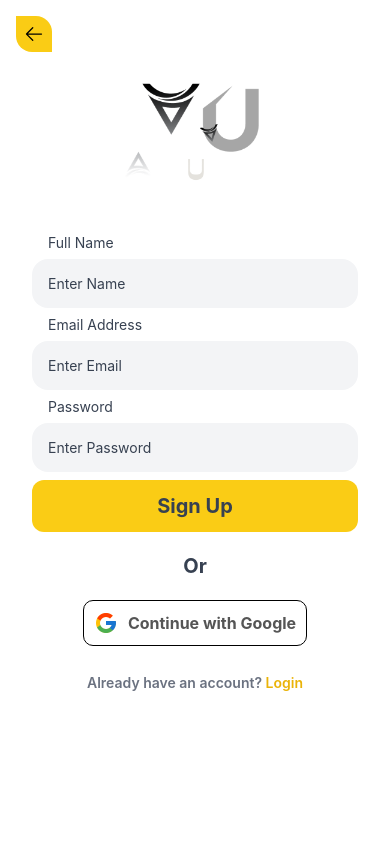
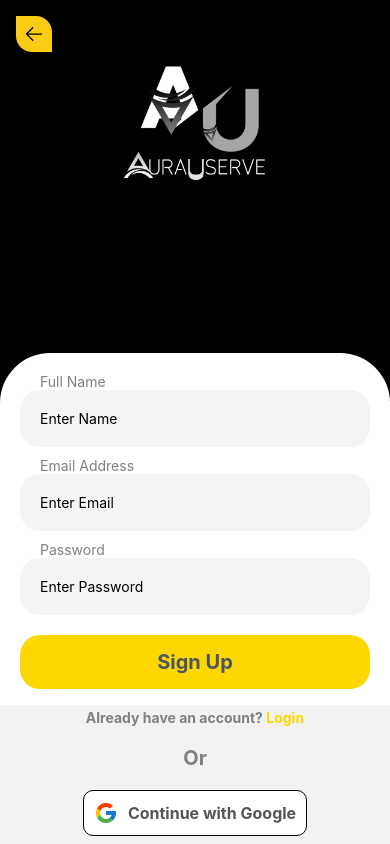
Before and after one commit to mu2602659/AuraUserve-Home-Services-Provider-Mobile-App, a React Native app: screen /SignUp in a window 390 px wide. Built offline with nearby package versions, Linux system fonts and the light colour scheme; no server answers.

Commit message:
Some frontend changes

```diff
--- a/screens/Prov_Requirement.js
+++ b/screens/Prov_Requirement.js
@@ -1,8 +1,15 @@
 import React, { useState } from "react";
-import {View,Text,Image,TouchableOpacity,StyleSheet,ScrollView,} from "react-native";
+import {
+  View,
+  Text,
+  Image,
+  TouchableOpacity,
+  StyleSheet,
+  ScrollView,
+} from "react-native";
 import { SafeAreaView } from "react-native-safe-area-context";
 import { useNavigation } from "@react-navigation/native";
-import { ArrowLeftIcon } from 'react-native-heroicons/solid';
+import { ArrowLeftIcon } from "react-native-heroicons/solid";
 
 const Prov_Requirement = () => {
   const navigation = useNavigation();
@@ -22,13 +29,22 @@
   };
 
   return (
-    <SafeAreaView style={styles.container}>
-      <ScrollView>
+    <SafeAreaView style={{ flex: 1 }}>
+      <View style={styles.container}>
         <View style={styles.header}>
-          <Text style={styles.heading}>
-            Requirement to Become Service Provider
-          </Text>
+          <View className="flex-row justify-start mt-1">
+                    <TouchableOpacity
+                        onPress={() => navigation.goBack()}
+                        className="bg-yellow-400 p-2 rounded-tr-2xl rounded-bl-2xl ml-4"
+                    >
+                        <ArrowLeftIcon size="20" color="black" />
+                    </TouchableOpacity>
+          <Text style={styles.heading}>Our Requirements</Text>
+
                 </View>
+        </View>
+        <ScrollView contentContainerStyle={styles.scrollContainer}>
+          {/* Content */}
           <View style={styles.mainContainer}>
             {/* Requirement 1 */}
             <View style={styles.leftDiv}>
@@ -44,6 +60,7 @@
                 register with AuraUserve.
               </Text>
             </View>
+            <View style={styles.divider} />
 
             {/* Requirement 2 */}
             <View style={styles.leftDiv}>
@@ -59,6 +76,7 @@
                 AuraUserve.
               </Text>
             </View>
+            <View style={styles.divider} />
 
             {/* Requirement 3 */}
             <View style={styles.leftDiv}>
@@ -76,6 +94,7 @@
                 office, shop, or salon address.
               </Text>
             </View>
+            <View style={styles.divider} />
 
             {/* Requirement 4 */}
             <View style={styles.leftDiv}>
@@ -93,6 +112,7 @@
                 call after booking the job.
               </Text>
             </View>
+            <View style={styles.divider} />
 
             {/* Requirement 5 */}
             <View style={styles.leftDiv}>
@@ -108,6 +128,7 @@
                 reports, credit checks, etc.
               </Text>
             </View>
+            <View style={styles.divider} />
 
             {/* Requirement 6 */}
             <View style={styles.leftDiv}>
@@ -119,13 +140,13 @@
             <View style={styles.rightDiv}>
               <Text style={styles.requirementHeading}>Experience</Text>
               <Text style={styles.description}>
-              You should have at least 3 years of experience in a relevant field
-              to register with AuraUserve.
+                You should have at least 3 years of experience in a relevant
+                field to register with AuraUserve.
               </Text>
             </View>
+            <View style={styles.divider} />
 
             {/* Add more divs as needed for other requirements */}
-
 
             {/* Options Section */}
             <View style={styles.centeredContainer}>
@@ -165,6 +186,7 @@
             </View>
           </View>
         </ScrollView>
+      </View>
     </SafeAreaView>
   );
 };
@@ -174,15 +196,37 @@
     flex: 1,
     backgroundColor: "#FFFFFF",
   },
+  scrollContainer: {
+    flexGrow: 1,
+  },
   header: {
+    flexDirection: "row",
     alignItems: "center",
-    paddingVertical: 5,
+    paddingVertical: 8,
+    backgroundColor: "black",
+    paddingHorizontal: 2,
   },
   heading: {
     fontSize: 24,
     fontWeight: "bold",
-    marginBottom: 12,
+    marginBottom: 5,
     textAlign: "center",
+    color: "white",
+    flex: 1,
+  },
+  backButton: {
+    padding: 10,
+  },
+  divider: {
+  borderBottomWidth: 1,
+  borderBottomColor: "#CCCCCC",
+  width: "100%",
+  marginBottom: 10, // Adjust the margin as needed
+},
+  backButtonIcon: {
+    backgroundColor: "#FFD700",
+    padding: 5,
+    borderRadius: 5,
   },
   mainContainer: {
     flexDirection: "row",
@@ -191,15 +235,15 @@
     paddingVertical: 12,
   },
   leftDiv: {
-    width: "30%", // Adjust as needed
-    alignItems: "center",
+    width: "30%",
+    textAlign: "center",
   },
   rightDiv: {
-    width: "50%", // Adjust as needed
-    alignItems: "center",
+    width: "45%",
+    textAlign: "left",
   },
   centeredContainer: {
-    width: "100%", // Take full width
+    width: "100%",
     alignItems: "center",
   },
   image: {
@@ -218,12 +262,6 @@
     fontSize: 16,
     color: "#666666",
     marginBottom: 16,
-  },
-  servicesHeading: {
-    fontSize: 18,
-    fontWeight: "bold",
-    marginBottom: 8,
-    textAlign: "center",
   },
   optionsHeading: {
     fontSize: 18,
--- a/screens/SignUpScreen.js
+++ b/screens/SignUpScreen.js
@@ -1,10 +1,10 @@
 import React, { useState } from 'react';
-import { View, Text, TouchableOpacity, Image, TextInput } from 'react-native';
+import { View, Text, TouchableOpacity, Image, TextInput, ScrollView } from 'react-native'; // Import ScrollView
 import { SafeAreaView } from 'react-native-safe-area-context';
 import { ArrowLeftIcon } from 'react-native-heroicons/solid';
 import { useNavigation } from '@react-navigation/native';
 import { createUserWithEmailAndPassword } from 'firebase/auth';
-import { signInWithPopup, GoogleAuthProvider } from 'firebase/auth'; // Import GoogleAuthProvider
+import { signInWithPopup, GoogleAuthProvider } from 'firebase/auth';
 import { auth } from '../config/firebase';
 import { themeColors } from '../theme';
 
@@ -28,7 +28,6 @@
         try {
             const provider = new GoogleAuthProvider();
             const result = await signInWithPopup(auth, provider);
-            // You can access the signed-in user with result.user
             console.log('Google Sign In Successful!', result.user);
         } catch (error) {
             console.log('Error: ', error.message);
@@ -36,8 +35,9 @@
     };
 
     return (
-        <View className="flex-1 bg-white" style={{ backgroundColor: themeColors.bg }}>
-            <SafeAreaView className="flex">
+        <ScrollView style={{ flex: 1 }}>
+            <View style={{ flex: 1, backgroundColor: themeColors.bg }}>
+                <SafeAreaView style={{ flex: 1 }}>
                     <View className="flex-row justify-start mt-4">
                     <TouchableOpacity
                         onPress={() => navigation.goBack()}
@@ -46,44 +46,50 @@
                         <ArrowLeftIcon size="20" color="black" />
                     </TouchableOpacity>
                 </View>
-                <View className="flex-row justify-center">
+                    <View style={{ flexDirection: 'row', justifyContent: 'center' }}>
                         <Image source={require('../assets/images/welcome.png')} style={{ width: 150, height: 150 }} />
                     </View>
                 </SafeAreaView>
-            <View className="flex-1 bg-white px-8 pt-8" style={{ borderTopLeftRadius: 50, borderTopRightRadius: 50 }}>
-                <View className="form space-y-2">
-                    <Text className="text-gray-700 ml-4">Full Name</Text>
+                <View style={{ flex: 1, backgroundColor: 'white', paddingHorizontal: 20, borderTopLeftRadius: 50, borderTopRightRadius: 50 }}>
+                    <View style={{ marginVertical: 20 }}>
+                        <Text style={{ color: 'gray', marginLeft: 20 }}>Full Name</Text>
                         <TextInput
-                        className="p-4 bg-gray-100 text-gray-700 rounded-2xl mb-3"
+                            style={{ backgroundColor: '#F3F4F6', padding: 20, borderRadius: 20, marginBottom: 10 }}
                             value={name}
                             onChangeText={value => setName(value)}
                             placeholder='Enter Name'
                         />
 
-                    <Text className="text-gray-700 ml-4">Email Address</Text>
+                        <Text style={{ color: 'gray', marginLeft: 20 }}>Email Address</Text>
                         <TextInput
-                        className="p-4 bg-gray-100 text-gray-700 rounded-2xl mb-3"
+                            style={{ backgroundColor: '#F3F4F6', padding: 20, borderRadius: 20, marginBottom: 10 }}
                             value={email}
                             onChangeText={value => setEmail(value)}
                             placeholder='Enter Email'
                         />
-                    <Text className="text-gray-700 ml-4">Password</Text>
+                        <Text style={{ color: 'gray', marginLeft: 20 }}>Password</Text>
                         <TextInput
-                        className="p-4 bg-gray-100 text-gray-700 rounded-2xl mb-7"
+                            style={{ backgroundColor: '#F3F4F6', padding: 20, borderRadius: 20, marginBottom: 20 }}
                             secureTextEntry
                             value={password}
                             onChangeText={value => setPassword(value)}
                             placeholder='Enter Password'
                         />
                         <TouchableOpacity
-                        className="py-3 bg-yellow-400 rounded-xl"
+                            style={{ backgroundColor: '#FFD700', paddingVertical: 15, borderRadius: 20 }}
                             onPress={handleSignUp}
                         >
-                        <Text className="text-xl font-bold text-center text-gray-700">Sign Up</Text>
+                            <Text style={{ fontSize: 20, fontWeight: 'bold', textAlign: 'center', color: '#4B5563' }}>Sign Up</Text>
+                        </TouchableOpacity>
+                        <View style={{ flexDirection: 'row', justifyContent: 'center', marginTop: 20 }}>
+                            <Text style={{ color: 'gray', fontWeight: 'bold' }}>Already have an account?</Text>
+                            <TouchableOpacity onPress={() => navigation.navigate('Login')}>
+                                <Text style={{ fontWeight: 'bold', color: '#FFD700' }}> Login</Text>
                             </TouchableOpacity>
                         </View>
-                <Text className="text-xl text-gray-700 font-bold text-center py-5">Or</Text>
-                <View className="flex-row justify-center space-x-12">
+
+                    <Text style={{ fontSize: 20, color: 'gray', fontWeight: 'bold', textAlign: 'center', marginTop: 20 }}>Or</Text>
+                    <View style={{ flexDirection: 'row', justifyContent: 'center', marginTop: 20 }}>
                         <TouchableOpacity
                             style={{
                                 padding: 10,
@@ -94,19 +100,16 @@
                                 flexDirection: 'row',
                                 alignItems: 'center',
                             }}
-                        onPress={handleGoogleSignUp} // Call handleGoogleSignUp onPress
+                            onPress={handleGoogleSignUp}
                         >
                             <Image source={require('../assets/icons/google.png')} style={{ width: 24, height: 24, marginRight: 10 }} />
                             <Text style={{ fontSize: 16, fontWeight: 'bold', color: '#555555' }}>Continue with Google</Text>
                         </TouchableOpacity>
                     </View>
-                <View className="flex-row justify-center mt-7">
-                    <Text className="text-gray-500 font-semibold">Already have an account?</Text>
-                    <TouchableOpacity onPress={() => navigation.navigate('Login')}>
-                        <Text className="font-semibold text-yellow-500"> Login</Text>
-                    </TouchableOpacity>
+                    </View>
+
                 </View>
             </View>
-        </View>
+        </ScrollView>
     );
 }
```
Also changed, not shown: package.json (+4 -4 lines), 1 other file (tests, documents, lock files or other folders). Lines whose indentation alone changed are shown as unchanged.
